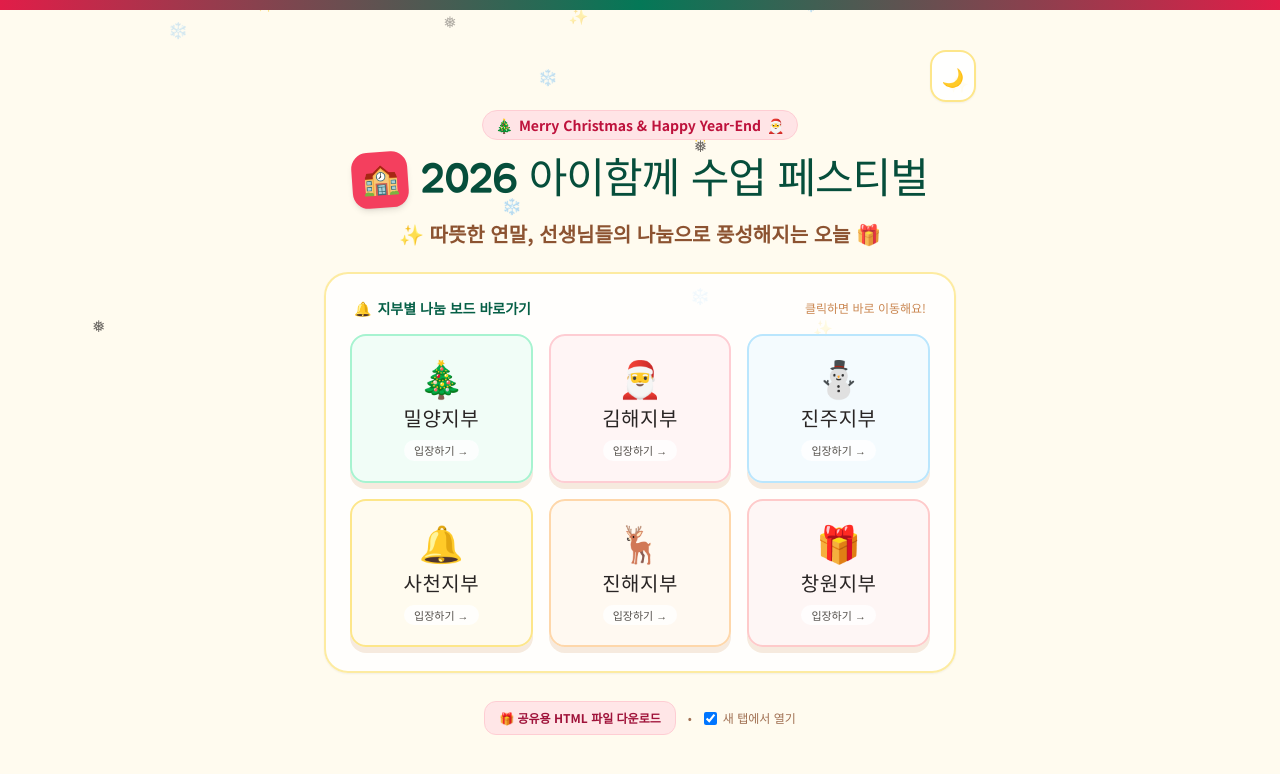
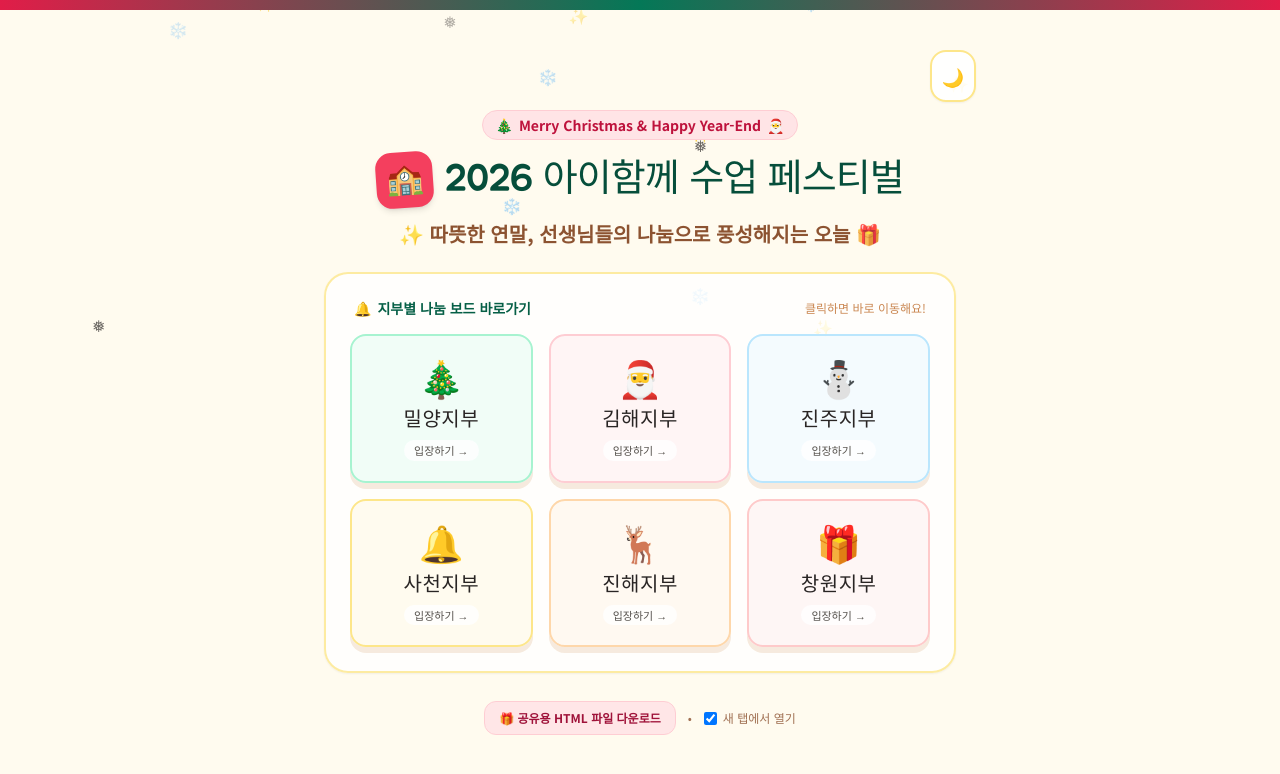
Before and after one commit to hatoring/2026-festival, a plain HTML site: page index.html in a window 1280 px wide. Drawn offline with nearby package versions, Linux system fonts and the light colour scheme.

Commit message:
다시 수정

```diff
--- a/index.html
+++ b/index.html
@@ -59,7 +59,7 @@
   <div class="w-full bg-gradient-to-r from-rose-600 via-emerald-700 to-rose-600 h-2.5 shadow-xs z-10"></div>
 
   <!-- 상단 헤더 영역 -->
-  <header class="w-full max-w-3xl px-4 sm:px-6 pt-8 sm:pt-10 pb-5 sm:pb-6 relative z-10 flex flex-col items-center text-center">
+  <header class="w-full max-w-5xl px-4 sm:px-6 pt-8 sm:pt-10 pb-5 sm:pb-6 relative z-10 flex flex-col items-center text-center">
     <!-- 우측 상단 테마 변경 버튼 (야간/주간 학교 분위기 전환) -->
     <div class="w-full max-w-2xl flex justify-end mb-2">
       <button id="themeToggleBtn" onclick="toggleTheme()" class="p-2 sm:p-2.5 rounded-2xl bg-white/90 dark:bg-emerald-900/80 border-2 border-amber-200 dark:border-emerald-700 shadow-sm hover:scale-105 transition active:scale-95" aria-label="테마 변경" title="낮/밤 분위기 전환">
@@ -73,8 +73,8 @@
       <span>🎅</span>
     </div>
 
-    <h1 class="text-[24px] sm:text-4xl md:text-[42px] font-cute tracking-tight text-emerald-900 dark:text-amber-100 flex flex-col sm:flex-row items-center justify-center gap-2 sm:gap-3 leading-snug break-keep">
-      <span class="bg-rose-500 text-white p-2 sm:p-2.5 rounded-2xl text-xl sm:text-3xl shadow-md rotate-[-4deg] inline-block shrink-0">🏫</span>
+    <h1 class="w-fit mx-auto text-[24px] sm:text-3xl md:text-[38px] font-cute tracking-tight text-emerald-900 dark:text-amber-100 flex flex-col sm:flex-row sm:flex-nowrap items-center justify-center gap-2 sm:gap-3 leading-snug break-keep">
+      <span class="bg-rose-500 text-white p-2 sm:p-2.5 rounded-2xl text-xl sm:text-2xl md:text-3xl shadow-md rotate-[-4deg] inline-block shrink-0">🏫</span>
       <span class="sm:whitespace-nowrap">2026 아이함께 수업 페스티벌</span>
     </h1>
 
```
